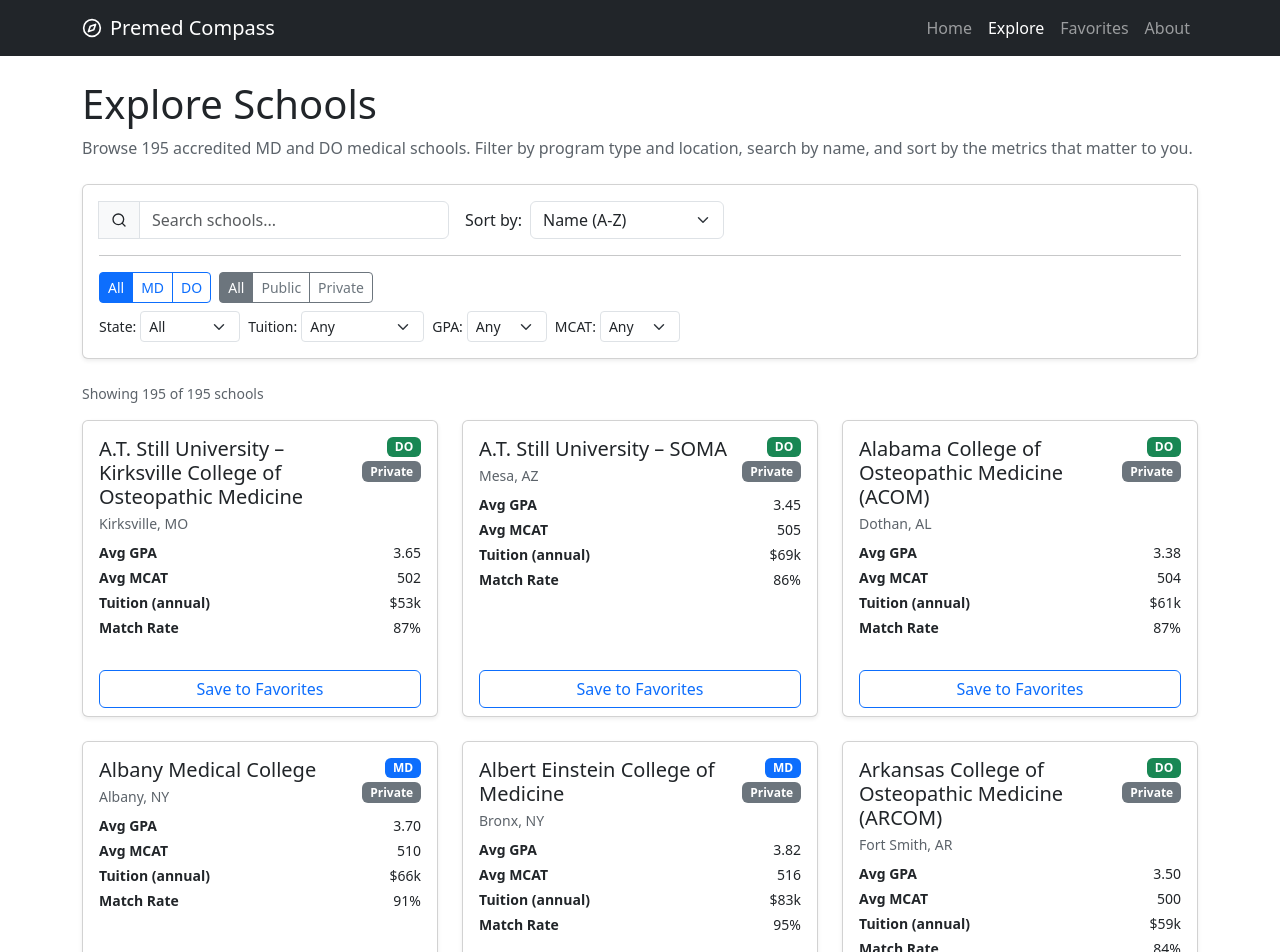
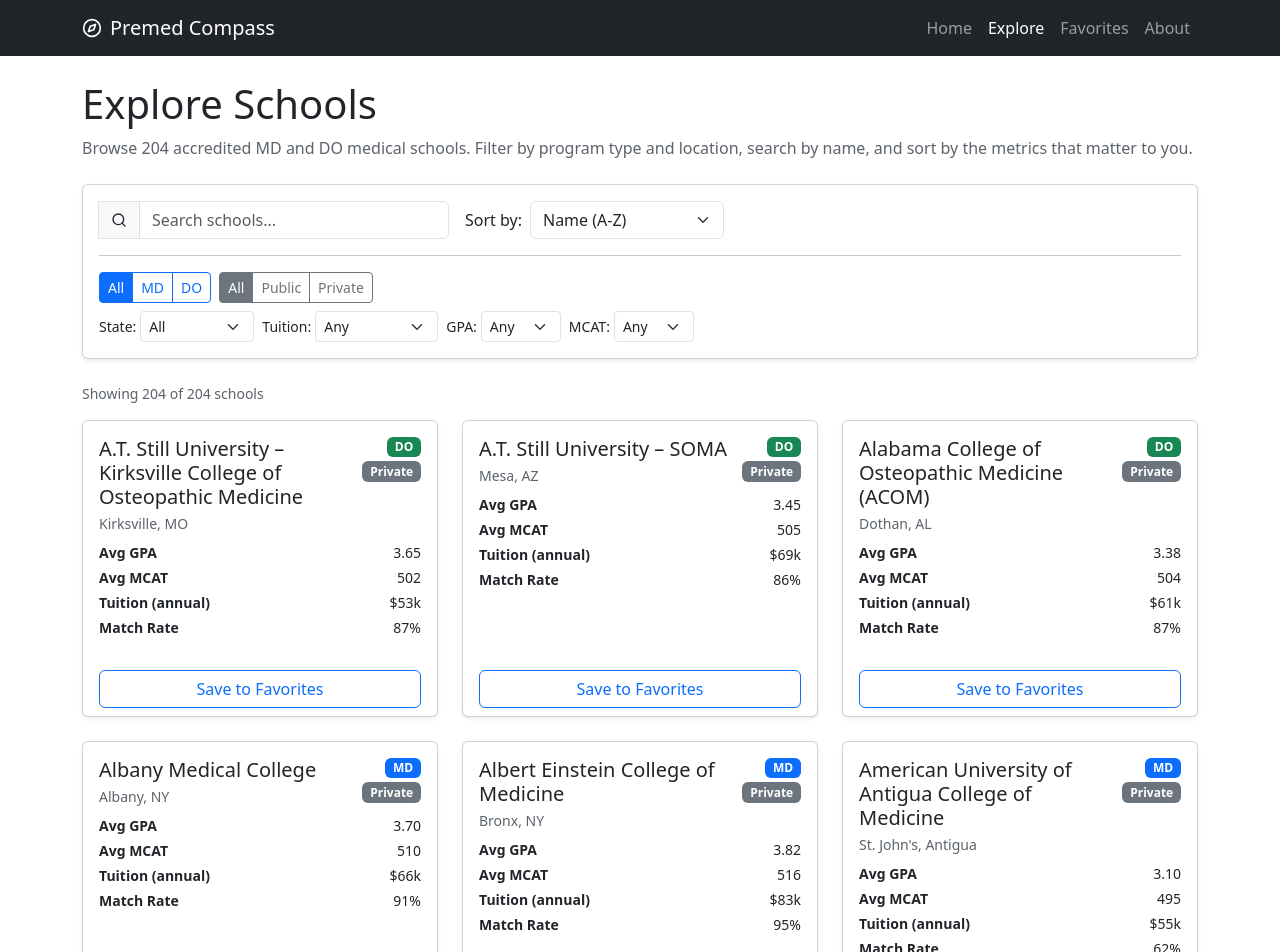
Before and after one commit to CS571-F25/p45, a React (Vite) app: page /#/explore in a window 1280 px wide. Shown: the top 952 px of the page. Built offline with nearby package versions, Linux system fonts and the light colour scheme.

Commit message:
more schools

```diff
--- a/src/components/Explore.jsx
+++ b/src/components/Explore.jsx
@@ -2198,7 +2198,107 @@ const medicalSchools = [
     match: 93,
     isPublic: false,
   },
-  // Wyoming (no medical school - students use WWAMI program through University of Washington)
+  // Puerto Rico
+  {
+    name: 'University of Puerto Rico School of Medicine',
+    location: 'San Juan, PR',
+    state: 'PR',
+    type: 'MD',
+    gpa: 3.79,
+    mcat: 503,
+    tuition: 18,
+    match: 88,
+    isPublic: true,
+  },
+  {
+    name: 'Ponce Health Sciences University School of Medicine',
+    location: 'Ponce, PR',
+    state: 'PR',
+    type: 'MD',
+    gpa: 3.63,
+    mcat: 499,
+    tuition: 48,
+    match: 82,
+    isPublic: false,
+  },
+  {
+    name: 'San Juan Bautista School of Medicine',
+    location: 'Caguas, PR',
+    state: 'PR',
+    type: 'MD',
+    gpa: 3.63,
+    mcat: 497,
+    tuition: 50,
+    match: 80,
+    isPublic: false,
+  },
+  {
+    name: 'Universidad Central del Caribe School of Medicine',
+    location: 'Bayamón, PR',
+    state: 'PR',
+    type: 'MD',
+    gpa: 3.72,
+    mcat: 497,
+    tuition: 50,
+    match: 81,
+    isPublic: false,
+  },
+  // Caribbean (International)
+  {
+    name: "St. George's University School of Medicine",
+    location: 'St. George, Grenada',
+    state: 'Caribbean',
+    type: 'MD',
+    gpa: 3.30,
+    mcat: 497,
+    tuition: 90,
+    match: 75,
+    isPublic: false,
+  },
+  {
+    name: 'Ross University School of Medicine',
+    location: 'Bridgetown, Barbados',
+    state: 'Caribbean',
+    type: 'MD',
+    gpa: 3.30,
+    mcat: 498,
+    tuition: 70,
+    match: 70,
+    isPublic: false,
+  },
+  {
+    name: 'American University of the Caribbean School of Medicine',
+    location: 'Cupecoy, Sint Maarten',
+    state: 'Caribbean',
+    type: 'MD',
+    gpa: 3.30,
+    mcat: 496,
+    tuition: 50,
+    match: 68,
+    isPublic: false,
+  },
+  {
+    name: 'Saba University School of Medicine',
+    location: 'Saba, Caribbean Netherlands',
+    state: 'Caribbean',
+    type: 'MD',
+    gpa: 3.30,
+    mcat: 498,
+    tuition: 34,
+    match: 65,
+    isPublic: false,
+  },
+  {
+    name: 'American University of Antigua College of Medicine',
+    location: "St. John's, Antigua",
+    state: 'Caribbean',
+    type: 'MD',
+    gpa: 3.10,
+    mcat: 495,
+    tuition: 55,
+    match: 62,
+    isPublic: false,
+  },
 ]
 
 const sorters = {
```
Also changed, not shown: 3 other files (tests, documents, lock files or other folders).
